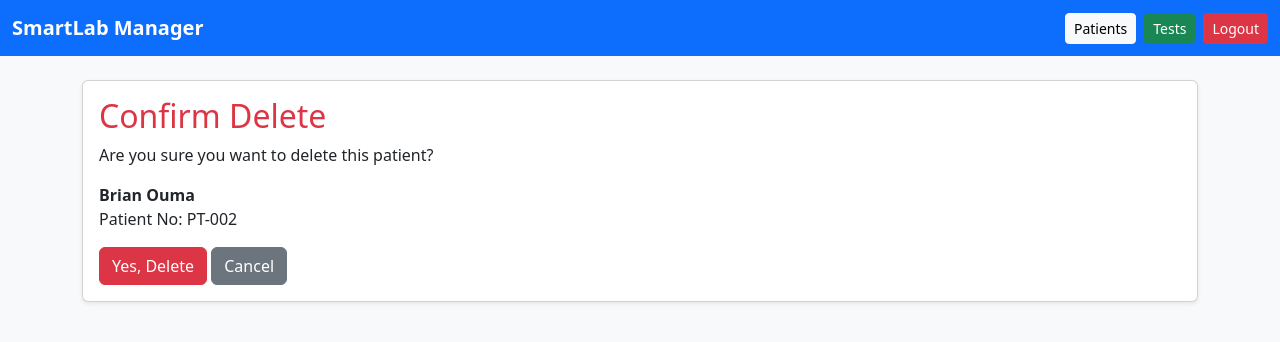
After one commit to georgesultan931-bit/smartlab-manager, a Django app: page /patients/2/delete/ in a window 1280 px wide. The commit adds this page. Shown: the top 342 px of the page. Run offline with Django 5.2, Linux system fonts and the light colour scheme; data comes from the database, SQL or seed files in the repository; both versions use the stored data as it was after the commit.

Commit message:
Add patient success messages

```diff
--- a/apps/patients/urls.py
+++ b/apps/patients/urls.py
@@ -6,4 +6,5 @@ urlpatterns = [
     path('new/', views.patient_create, name='create'),
     path('<int:pk>/', views.patient_detail, name='detail'),
     path('<int:pk>/edit/', views.patient_update, name='update'),
+    path('<int:pk>/delete/', views.patient_delete, name='delete'),
 ]
--- a/apps/patients/views.py
+++ b/apps/patients/views.py
@@ -1,19 +1,20 @@
+from django.contrib import messages
 from django.shortcuts import render, get_object_or_404, redirect
 from django.db.models import Q
+
 from .models import Patient
 from .forms import PatientForm
 
 
-# LIST + SEARCH
 def patient_list(request):
     query = request.GET.get('q', '')
-
     patients = Patient.objects.all()
 
     if query:
         patients = patients.filter(
             Q(full_name__icontains=query) |
-            Q(phone__icontains=query)
+            Q(phone__icontains=query) |
+            Q(patient_number__icontains=query)
         )
 
     return render(request, 'patients/list.html', {
@@ -22,12 +23,12 @@ def patient_list(request):
     })
 
 
-# CREATE
 def patient_create(request):
     if request.method == 'POST':
         form = PatientForm(request.POST)
         if form.is_valid():
             form.save()
+            messages.success(request, "Patient added successfully.")
             return redirect('patients:list')
     else:
         form = PatientForm()
@@ -35,13 +36,11 @@ def patient_create(request):
     return render(request, 'patients/form.html', {'form': form})
 
 
-# DETAIL
 def patient_detail(request, pk):
     patient = get_object_or_404(Patient, pk=pk)
     return render(request, 'patients/detail.html', {'patient': patient})
 
 
-# UPDATE
 def patient_update(request, pk):
     patient = get_object_or_404(Patient, pk=pk)
 
@@ -49,8 +48,20 @@ def patient_update(request, pk):
         form = PatientForm(request.POST, instance=patient)
         if form.is_valid():
             form.save()
+            messages.success(request, "Patient updated successfully.")
             return redirect('patients:list')
     else:
         form = PatientForm(instance=patient)
 
     return render(request, 'patients/form.html', {'form': form})
+
+
+def patient_delete(request, pk):
+    patient = get_object_or_404(Patient, pk=pk)
+
+    if request.method == 'POST':
+        patient.delete()
+        messages.success(request, "Patient deleted successfully.")
+        return redirect('patients:list')
+
+    return render(request, 'patients/confirm_delete.html', {'patient': patient})
--- a/templates/base.html
+++ b/templates/base.html
@@ -4,8 +4,10 @@
     <meta charset="UTF-8">
     <meta name="viewport" content="width=device-width, initial-scale=1.0">
     <title>SmartLab Manager</title>
+
     <link href="https://cdn.jsdelivr.net/npm/bootstrap@5.3.3/dist/css/bootstrap.min.css" rel="stylesheet">
 </head>
+
 <body class="bg-light">
 
 <nav class="navbar navbar-expand-lg navbar-dark bg-primary">
@@ -13,12 +15,24 @@
         <a class="navbar-brand fw-bold" href="/dashboard/">SmartLab Manager</a>
 
         <div class="d-flex gap-2">
-            <a href="/patients/new/" class="btn btn-light btn-sm">+ Patient</a>
-            <a href="/tests/new/" class="btn btn-success btn-sm">+ Test</a>
+            <a href="/patients/" class="btn btn-light btn-sm">Patients</a>
+            <a href="/tests/" class="btn btn-success btn-sm">Tests</a>
             <a href="/logout/" class="btn btn-danger btn-sm">Logout</a>
         </div>
     </div>
 </nav>
+
+<!-- ALERT MESSAGES -->
+{% if messages %}
+<div class="position-fixed top-0 end-0 p-3" style="z-index: 1050;">
+    {% for message in messages %}
+        <div class="alert alert-{{ message.tags }} alert-dismissible fade show shadow-sm" role="alert">
+            {{ message }}
+            <button type="button" class="btn-close" data-bs-dismiss="alert"></button>
+        </div>
+    {% endfor %}
+</div>
+{% endif %}
 
 <div class="container py-4">
     {% block content %}{% endblock %}
--- /dev/null
+++ b/templates/patients/confirm_delete.html
@@ -0,0 +1,22 @@
+{% extends "base.html" %}
+
+{% block content %}
+<div class="card shadow-sm">
+    <div class="card-body">
+        <h2 class="text-danger">Confirm Delete</h2>
+
+        <p>Are you sure you want to delete this patient?</p>
+
+        <p>
+            <strong>{{ patient.full_name }}</strong><br>
+            Patient No: {{ patient.patient_number }}
+        </p>
+
+        <form method="post">
+            {% csrf_token %}
+            <button type="submit" class="btn btn-danger">Yes, Delete</button>
+            <a href="{% url 'patients:detail' patient.pk %}" class="btn btn-secondary">Cancel</a>
+        </form>
+    </div>
+</div>
+{% endblock %}
--- a/templates/patients/detail.html
+++ b/templates/patients/detail.html
@@ -12,7 +12,9 @@
         <p><strong>Registered:</strong> {{ patient.created_at|date:"M d, Y" }}</p>
 
         <a href="{% url 'patients:update' patient.pk %}" class="btn btn-primary">Edit</a>
+        <a href="{% url 'patients:delete' patient.pk %}" class="btn btn-danger">Delete</a>
         <a href="{% url 'patients:list' %}" class="btn btn-secondary">Back</a>
+
     </div>
 </div>
 {% endblock %}
```
Also changed, not shown: apps/confirm_delete.html (added, +24 -0 lines), db.sqlite3.
